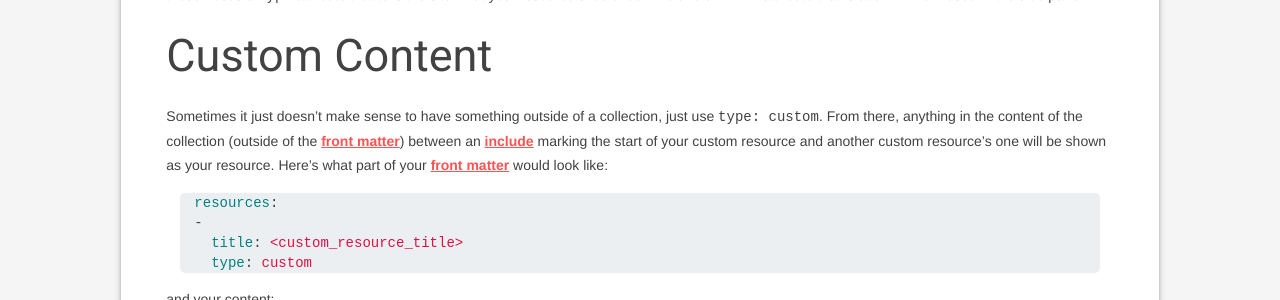
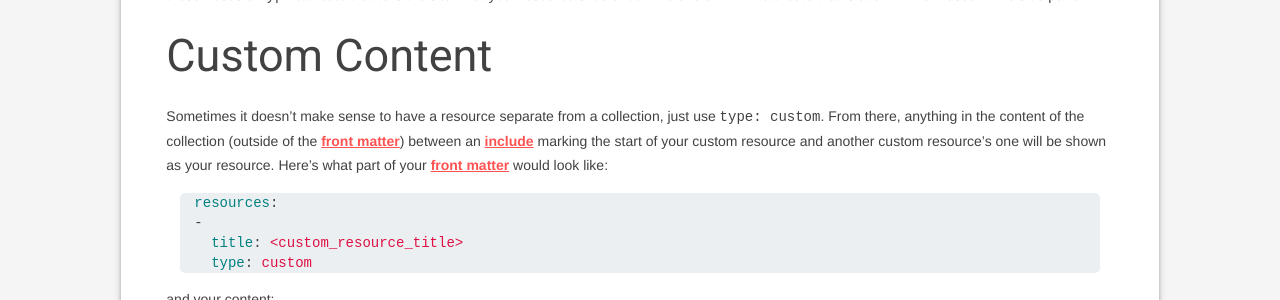
Before and after one commit to CFRCR/CFRCR, a Jekyll site: the page built from _documents/cfrcr/content/collection_files.md, in a window 1280 px wide. Shown: the part 479-779 px from the top of the page. Built offline with Jekyll 4.4.1, drawn with Linux system fonts in a browser that asks for light colours; nearby versions of some CDN libraries.

Commit message:
Rephrase

```diff
--- a/_documents/cfrcr/content/collection_files.md
+++ b/_documents/cfrcr/content/collection_files.md
@@ -9,7 +9,7 @@ Collections in CFRCR are simply files in the `_collections` folder. Like most co
 The {% include term text="front matter" %} for a collection encodes basically all of the page, besides any custom content. The basics include a `title` and `description` attribute. From there, the content of the page is given by the `resources` attribute, an array of the different resources you want in your collection. Each of these needs a `type` attribute that tells the site what your resource should look like and a `title` attribute that is at a minimum used in the side panel.
 
 ## Custom Content
-Sometimes it just doesn't make sense to have something outside of a collection, just use `type: custom`. From there, anything in the content of the collection (outside of the {% include term text="front matter" %}) between an {% include term text="include" %} marking the start of your custom resource and another custom resource's one will be shown as your resource. Here's what part of your {% include term text="front matter" %} would look like:
+Sometimes it doesn't make sense to have a resource separate from a collection, just use `type: custom`. From there, anything in the content of the collection (outside of the {% include term text="front matter" %}) between an {% include term text="include" %} marking the start of your custom resource and another custom resource's one will be shown as your resource. Here's what part of your {% include term text="front matter" %} would look like:
 {% highlight yaml %}{% raw %}
 resources:
 -
```
